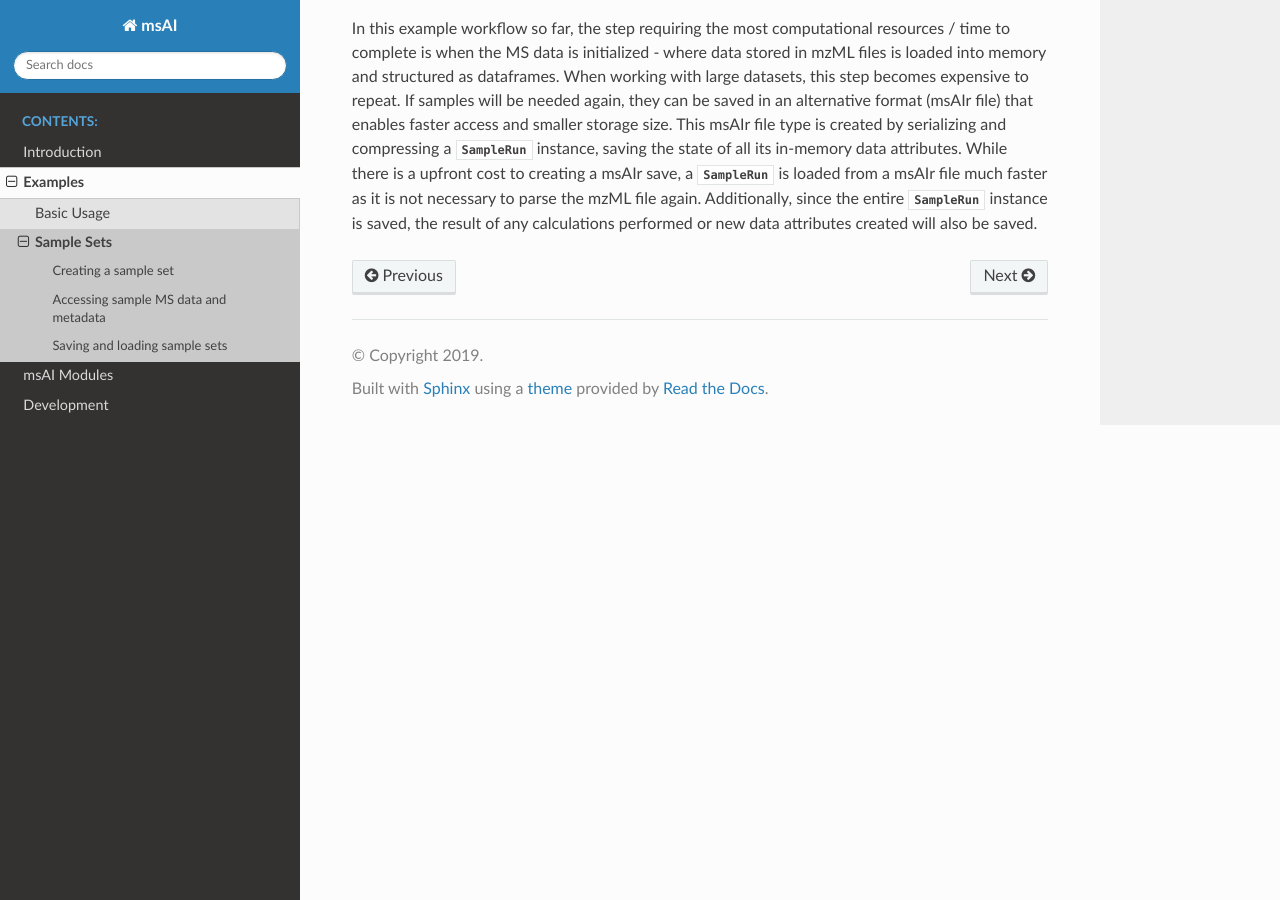
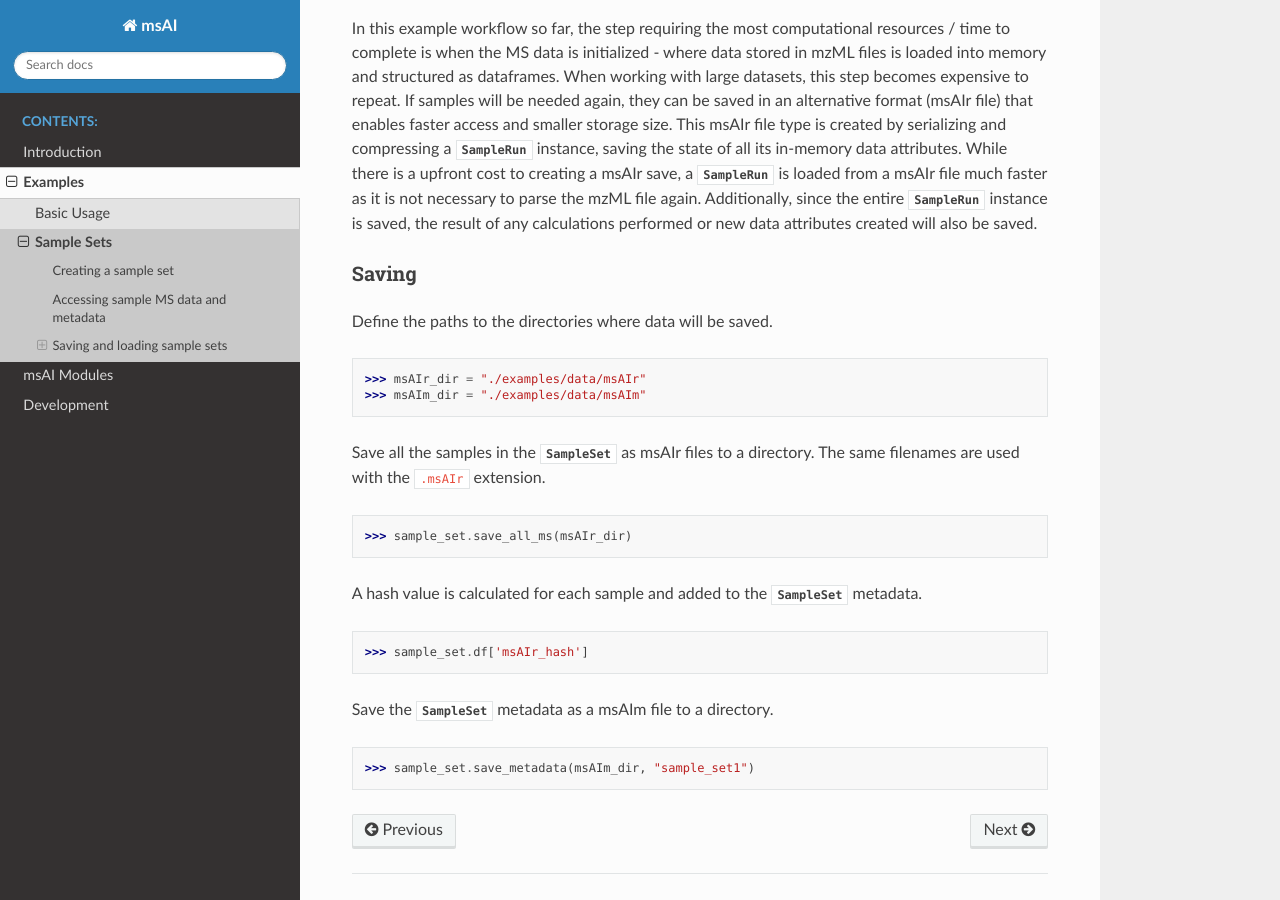
Before and after one commit to IsotopeC/msAI, a Sphinx documentation site: the page built from docs/examples/sampleSets.rst, in a window 1280 px wide and 900 px high, scrolled down 2878 px. Built offline with Sphinx 7.4.7 and the Read the Docs theme 2.0.0, drawn with Linux system fonts in a browser that asks for light colours.

Commit message:
Added saving example section

```diff
--- a/docs/examples/sampleSets.rst
+++ b/docs/examples/sampleSets.rst
@@ -142,3 +142,24 @@ While there is a upfront cost to creating a msAIr save, a `.SampleRun` is loaded
 much faster as it is not necessary to parse the mzML file again.
 Additionally, since the entire `.SampleRun` instance is saved, the result of any calculations performed or new
 data attributes created will also be saved.
+
+Saving
+------
+
+Define the paths to the directories where data will be saved.
+
+>>> msAIr_dir = "./examples/data/msAIr"
+>>> msAIm_dir = "./examples/data/msAIm"
+
+Save all the samples in the `.SampleSet` as msAIr files to a directory.
+The same filenames are used with the ``.msAIr`` extension.
+
+>>> sample_set.save_all_ms(msAIr_dir)
+
+A hash value is calculated for each sample and added to the `.SampleSet` metadata.
+
+>>> sample_set.df['msAIr_hash']
+
+Save the `.SampleSet` metadata as a msAIm file to a directory.
+
+>>> sample_set.save_metadata(msAIm_dir, "sample_set1")
```
